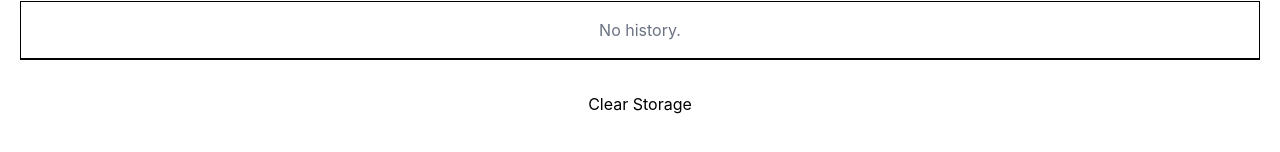
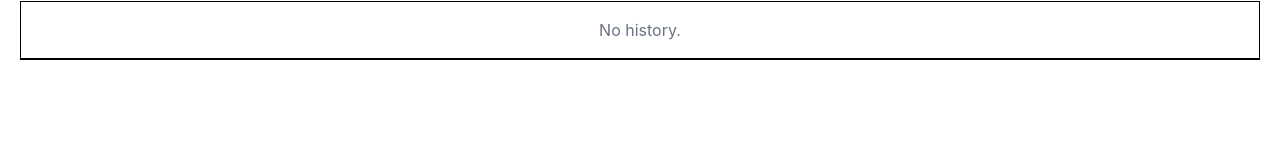
Before and after one commit to wtrfl/punch, a React (Vite) app: page / in a window 1280 px wide. Shown: the part 576-728 px from the top of the page. Built offline with nearby package versions, Linux system fonts and the light colour scheme.

Commit message:
fix: remove clear storage button

```diff
--- a/src/App.tsx
+++ b/src/App.tsx
@@ -43,11 +43,6 @@ export const formattedDate = (d: Date) => {
 export default function App() {
     const [data,] = useState(getDataFromStorage());
 
-    const handleClearStorage = () => {
-        localStorage.clear();
-        location.reload();
-    }
-
     return (
         <div className="relative w-full h-full m-0 flex flex-col px-5 py-4">
             <Hero />
@@ -78,8 +73,6 @@ export default function App() {
                 )}
             </div>
 
-            <button onClick={handleClearStorage}>Clear Storage</button>
-
         </div>
     )
 }
```
